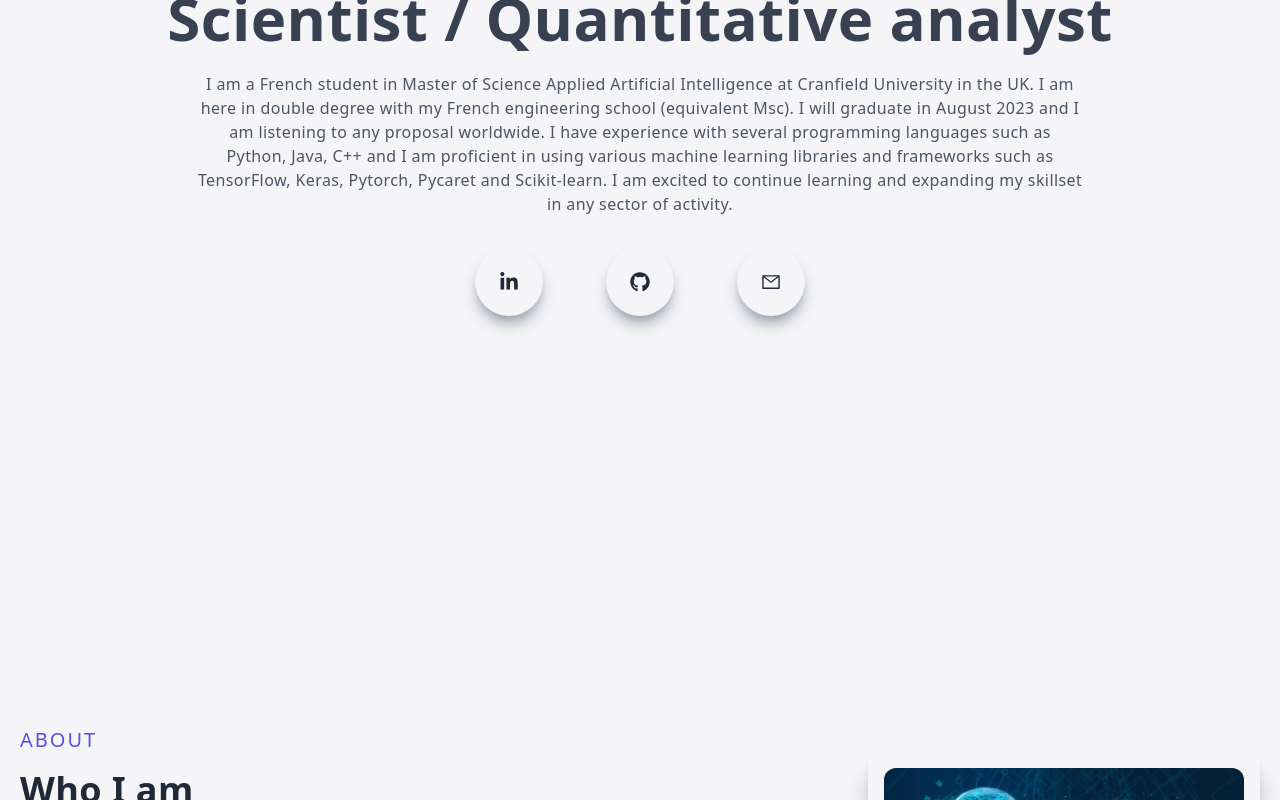
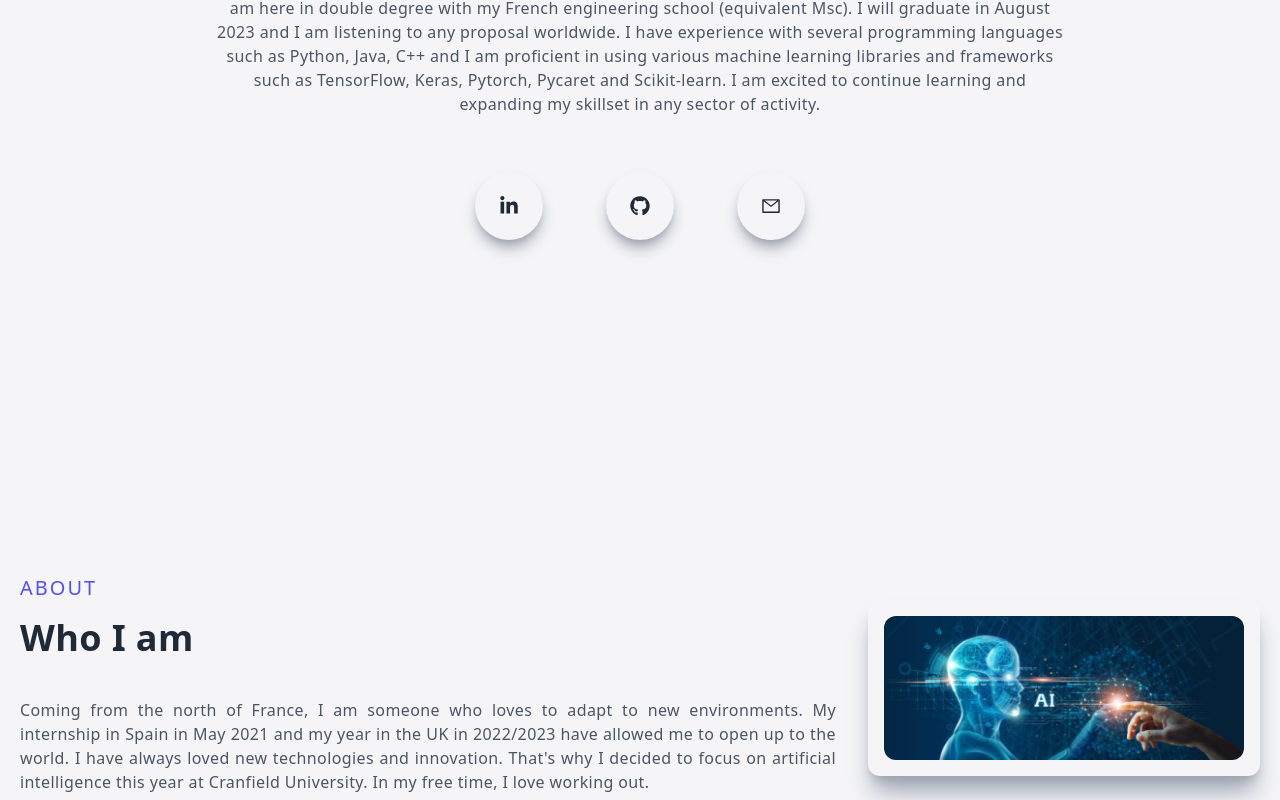
Before and after one commit to quent1fvr/portfolio, a Next.js app: page / in a window 1280 px wide. Shown: the part 360-1160 px from the top of the page. Built offline with nearby package versions, Linux system fonts and the light colour scheme.

Commit message:
Fix layout

```diff
--- a/components/About.jsx
+++ b/components/About.jsx
@@ -5,7 +5,7 @@ import Image from 'next/image';
 
 const About = () => {
   return (
-    <div id = "about" className='w-full mx-auto md:h-screen p-2 flex items-center '>
+    <div id = "about" className='w-full  md:h-screen p-2 flex items-center py-16'>
         <div className='max-w-[1240px] mx-auto md:grid grid-cols-3 gap-8 ' >
             <div className='col-span-2 '>
                 <p className='uppercase text-xl tracking-widest text-[#5651e5] '>
@@ -15,7 +15,7 @@ const About = () => {
                 <p className='py-2 text-gray-600'>
 
                 </p>
-                <p className=' py-2 text-gray-600'>
+                <p className=' py-2 text-gray-600 text-justify'>
                 Coming from the north of France, I am someone who loves to adapt to new environments.
                  My internship in Spain in May 2021 and my year in the UK in
                 2022/2023 have allowed me to open up to the world.
--- a/components/Main.jsx
+++ b/components/Main.jsx
@@ -8,17 +8,17 @@ import Image from 'next/image';
 
 const Main = () => {
   return (
-    <div id="home" className="w-full h-screen text-center py-4 ">
-      <div className='max-w-screen-xl w-full h-full mx-auto p-2 flex justify-center items-center'>
-        <div>
+    <div id="home" className="w-full text-center ">
+      <div className='max-w-[1240px] w-full mx-auto p-2 flex justify-center items-center '>
+        <div className='mt-22'>
           <h1 className='py-4 text-gray-700 mt-20'>Hi, I'm <span className='text-teal-600'>Quentin</span></h1>
           <h1 className='py-2 text-gray-700'>Machine Learning Engineer / Data Scientist / Quantitative analyst</h1>
-          <p className='py-4 text-gray-600 max-w-[70%] mx-auto'>
+          <p className='py-4 text-gray-600 max-w-[70%] m-auto'>
             I am a French student in Master of Science Applied Artificial Intelligence at Cranfield University in the UK. I am here in double degree with my French engineering school (equivalent Msc). I will graduate in August 2023 and I am listening to any proposal worldwide.
             I have experience with several programming languages such as Python, Java, C++ and I am proficient in using various machine learning libraries and frameworks such as TensorFlow, Keras, Pytorch, Pycaret and Scikit-learn. I am excited to continue learning and expanding my skillset in any sector of activity.
           </p>
 
-          <div className='flex flex-row items-center justify-between max-w-[330px] mx-auto py-4'>
+          <div className='flex items-center justify-between max-w-[330px] m-auto py-10'>
             <div className='rounded-full shadow-lg shadow-gray-400 p-6 cursor-pointer hover:scale-110 ease-in duration-300'>
               <a href="https://www.linkedin.com/in/quentin-fever-7866001bb/" target="_blank" rel="noopener noreferrer">
                 <FaLinkedinIn className='text-xl' />
```
